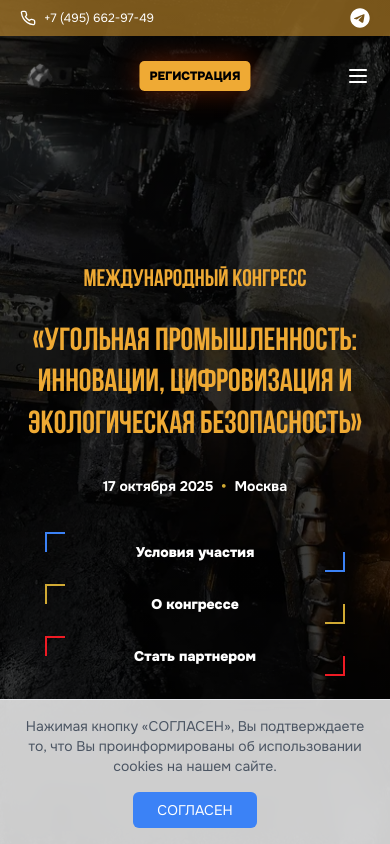
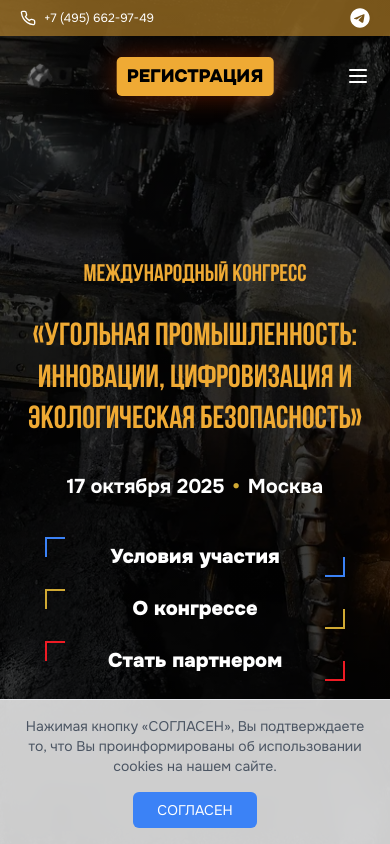
Before and after one commit to vanzinfed/ugol, a React (Vite) app: page / in a window 390 px wide. Shown: the top 844 px of the page. Built offline with nearby package versions, Linux system fonts and the light colour scheme.

Commit message:
Add metrika and fix

```diff
--- a/index.html
+++ b/index.html
@@ -10,5 +10,22 @@
   <body>
     <div id="root"></div>
     <script type="module" src="/src/main.tsx"></script>
+    <!-- Yandex.Metrika counter -->
+    <script type="text/javascript" >
+       (function(m,e,t,r,i,k,a){m[i]=m[i]||function(){(m[i].a=m[i].a||[]).push(arguments)};
+       m[i].l=1*new Date();
+       for (var j = 0; j < document.scripts.length; j++) {if (document.scripts[j].src === r) { return; }}
+       k=e.createElement(t),a=e.getElementsByTagName(t)[0],k.async=1,k.src=r,a.parentNode.insertBefore(k,a)})
+       (window, document, "script", "https://mc.yandex.ru/metrika/tag.js", "ym");
+
+       ym(102746226, "init", {
+            clickmap:true,
+            trackLinks:true,
+            accurateTrackBounce:true,
+            webvisor:true
+       });
+    </script>
+    <noscript><div><img src="https://mc.yandex.ru/watch/102746226" style="position:absolute; left:-9999px;" alt="" /></div></noscript>
+    <!-- /Yandex.Metrika counter -->
   </body>
 </html>
--- a/src/components/Hero/Hero.css
+++ b/src/components/Hero/Hero.css
@@ -120,7 +120,7 @@
   padding: 12px 30px;
   font-family: 'Onest', sans-serif;
   font-weight: 900;
-  font-size: 18px;
+  font-size: 20px;
   cursor: pointer;
   transition: all 0.3s ease;
   overflow: hidden;
@@ -359,7 +359,7 @@
   .sponsor-btn,
   .partner-btn {
     width: 100%;
-    font-size: 16px;
+    font-size: 20px;
     padding: 12px 20px;
     min-width: unset;
     height: 45px;
@@ -401,7 +401,7 @@
   .corner-btn,
   .sponsor-btn,
   .partner-btn {
-    font-size: 14px;
+    font-size: 20px !important;
     padding: 10px 15px;
     height: 40px;
   }
@@ -409,7 +409,7 @@
 
 .event-info {
   text-align: center;
-  margin: 30px auto;
+  margin: 10px auto;
   color: #FFFFFF;
   font-family: 'Onest', sans-serif;
   display: flex;
@@ -423,7 +423,7 @@
 .event-date,
 .event-location,
 .event-venue {
-  font-size: 20px;
+  font-size: 32px;
   font-weight: 600;
   display: inline-block;
 }
@@ -483,7 +483,7 @@
   .event-date,
   .event-location,
   .event-venue {
-    font-size: 14px;
+    font-size: 20px;
   }
 
   .event-date::after,
--- a/src/components/Navbar/Navbar.css
+++ b/src/components/Navbar/Navbar.css
@@ -144,7 +144,7 @@
   padding: 10px 20px;
   font-family: 'Onest', sans-serif;
   font-weight: 900;
-  font-size: 15px;
+  font-size: 18px;
   cursor: pointer;
   margin-left: 15px;
   transition: all 0.3s ease;
@@ -236,7 +236,7 @@
   }
 
   .register-btn {
-    font-size: 14px;
+    font-size: 18px;
     padding: 8px 16px;
   }
 
@@ -303,7 +303,7 @@
   }
 
   .mobile-register-btn {
-    font-size: 12px;
+    font-size: 18px;
     padding: 6px 10px;
   }
 }
```
